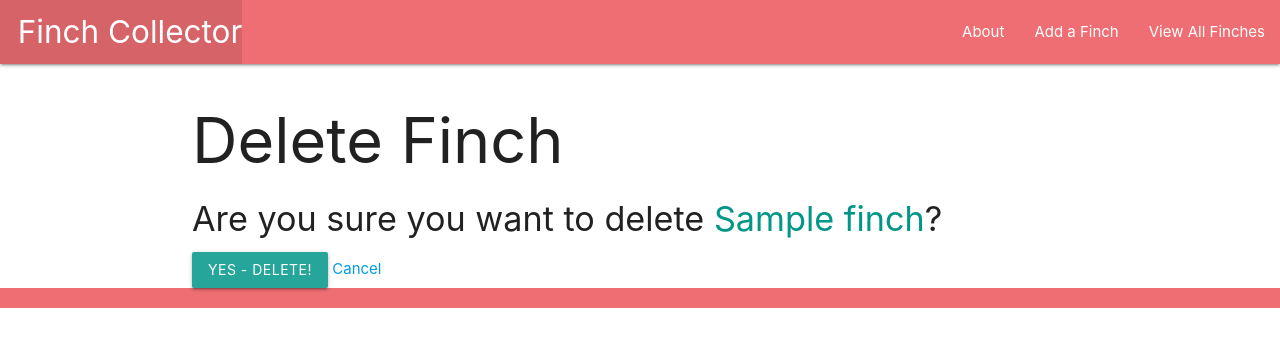
After one commit to ndoelger/finch-collector, a Django app: page /finches/1/delete/ in a window 1280 px wide. The commit adds this page. Shown: the top 347 px of the page. Run offline with Django 4.2, Linux system fonts and the light colour scheme; tables that the repository leaves empty hold one stand-in row (values such as "Sample post").

Commit message:
Third  Installment

```diff
--- a/main_app/models.py
+++ b/main_app/models.py
@@ -1,4 +1,5 @@
 from django.db import models
+from django.urls import reverse
 
 # Create your models here.
 class Finch(models.Model):
@@ -6,7 +7,9 @@ class Finch(models.Model):
     type = models.CharField(max_length=100)
     description = models.TextField(max_length=250)
     age = models.IntegerField()
-    alive = models.BooleanField()
+    alive = models.BooleanField(default=True)
 
     def __str__(self):
         return f'{self.name} ({self.id})'
+    def get_absolute_url(self):
+        return reverse('finch_details', kwargs={'finch_id': self.id})
--- a/main_app/templates/base.html
+++ b/main_app/templates/base.html
@@ -19,6 +19,7 @@
         </ul>
         <ul class="right">
           <li><a href="/about">About</a></li>
+          <li><a href="{% url 'finch_create' %}">Add a Finch</a></li>
           <li><a href="/finches">View All Finches</a></li>
         </ul>
       </div>
--- a/main_app/templates/finches/details.html
+++ b/main_app/templates/finches/details.html
@@ -14,6 +14,10 @@
     <p>Alive? No :(</p>
     {% endif %}
   </div>
+  <div class="card-action">
+    <a href="{% url 'finch_update' finch.id %}">Edit</a>
+    <a href="{% url 'finch_delete' finch.id %}">Delete</a>
+  </div>
 </div>
 
 {% endblock %}
--- a/main_app/templates/finches/index.html
+++ b/main_app/templates/finches/index.html
@@ -15,6 +15,10 @@
         <p>Alive? No :(</p>
       {% endif %}
     </div>
+    <div class="card-action">
+      <a href="{% url 'finch_update' finch.id %}">Edit</a>
+      <a href="{% url 'finch_delete' finch.id %}">Delete</a>
+    </div>
   </div>
 </a>
   {% endfor %}
--- /dev/null
+++ b/main_app/templates/main_app/finch_confirm_delete.html
@@ -0,0 +1,13 @@
+{% extends 'base.html' %}
+
+{% block content %}
+  <h1>Delete Finch</h1>
+
+  <h4>Are you sure you want to delete <span class="teal-text">{{ object.name }}</span>?</h4>
+
+  <form action="" method="POST">
+    {% csrf_token %}
+    <input type="submit" value="Yes - Delete!" class="btn">
+    <a href="{% url 'finch_details' object.id %}">Cancel</a>
+  </form>
+{% endblock %}
--- a/main_app/urls.py
+++ b/main_app/urls.py
@@ -5,5 +5,8 @@ urlpatterns = [
     path('', views.home, name="home"),
     path('about/', views.about, name="about"),
     path('finches/', views.finch_index, name="finch_index"),
-    path('finches/<int:finch_id>/', views.finch_details, name='finch_details')
+    path('finches/<int:finch_id>/', views.finch_details, name='finch_details'),
+    path('finches/create/', views.FinchCreate.as_view(), name='finch_create'),
+    path('finches/<int:pk>/update/', views.FinchUpdate.as_view(), name='finch_update'),
+    path('finches/<int:pk>/delete/', views.FinchDelete.as_view(), name='finch_delete'),
 ]
--- a/main_app/views.py
+++ b/main_app/views.py
@@ -1,4 +1,6 @@
 from django.shortcuts import render
+from django.views.generic.edit import CreateView, UpdateView, DeleteView
+
 from .models import Finch
 
 # Create your views here.
@@ -13,3 +15,12 @@ def finch_index(request):
 def finch_details(request,finch_id ):
     finch = Finch.objects.get(id = finch_id)
     return render(request, 'finches/details.html', {'finch': finch })
+class FinchCreate(CreateView):
+    model = Finch
+    fields = '__all__'
+class FinchUpdate(UpdateView):
+    model = Finch
+    fields = '__all__'
+class FinchDelete(DeleteView):
+    model = Finch
+    success_url = '/finches'
```
Also changed, not shown: main_app/templates/main_app/finch_form.html (added, +20 -0 lines).
